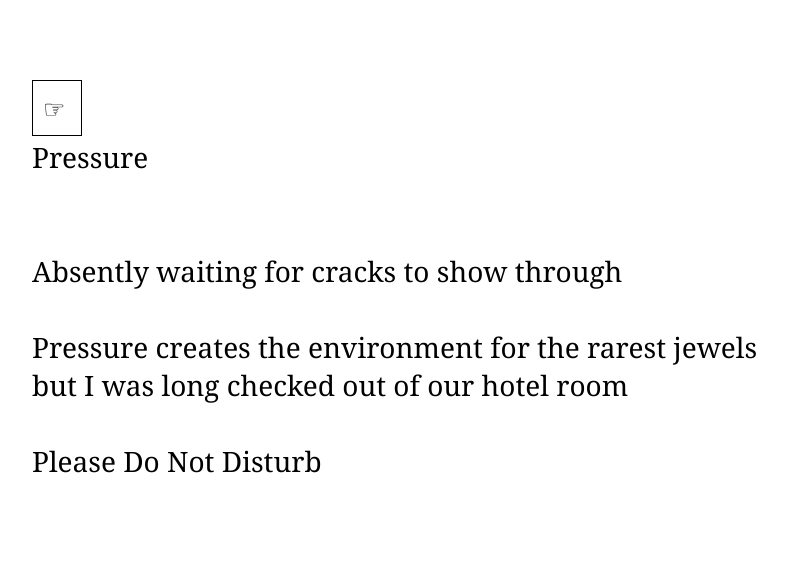
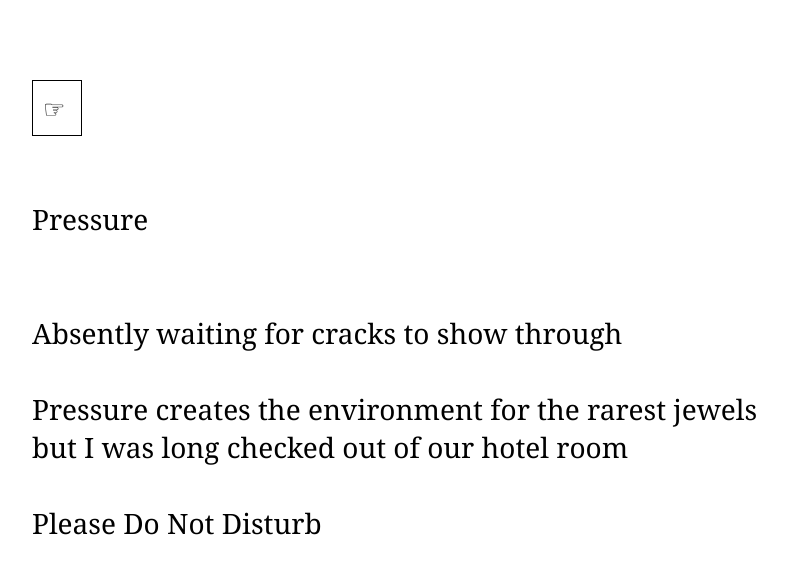
Before and after one commit to ibrand/presumptuous, a website built with Parcel: page press/index.html in a window 1280 px wide. Shown: the whole page, without its empty margins (18-805 px from the left). Built offline with nearby package versions, Linux system fonts and the light colour scheme.

Commit message:
get rid of pre styling

```diff
--- a/press/index.html
+++ b/press/index.html
@@ -9,32 +9,32 @@
   <body>
     <p><div class="text">
       <div class="pressure poem">
-Pressure
+Pressure<br/><br/><br/>
 
 
-Absently waiting for cracks to show through
+Absently waiting for cracks to show through<br/><br/>
 
-Pressure creates the environment for the rarest jewels
-but I was long checked out of our hotel room
+Pressure creates the environment for the rarest jewels<br/>
+but I was long checked out of our hotel room<br/><br/>
 
 Please Do Not Disturb
       </div>
       <div class="pressing-juice poem">
-Pressing juice
+Pressing juice<br/><br/><br/>
 
 
-Anxiously waiting for you to come through.
+Anxiously waiting for you to come through.<br/><br/>
 
-Pressing distances me from you
-but fuck it I set the table for two
+Pressing distances me from you<br/>
+but fuck it I set the table for two<br/><br/>
 
 Oranges fall to the ground as I release
       </div>
       <div class="press poem">
-Press
+Press<br/><br/>
 
 
-waiting for
+waiting for<br/><br/><br/><br/><br/>
 
 
 
@@ -42,13 +42,13 @@ waiting for
 ease
       </div>
       <div class="pressume poem">
-Pressume
+Pressume<br/><br/><br/>
 
 
-Patiently waiting for me to come to
+Patiently waiting for me to come to<br/><br/>
 
-Presume that we each had a story that was true
-that sometimes it takes years for softness to bloom
+Presume that we each had a story that was true<br/>
+that sometimes it takes years for softness to bloom<br/><br/>
 
 Back then, I folded flower after flower, found myself in each
       </div>
--- a/stylesheet.css
+++ b/stylesheet.css
@@ -69,7 +69,9 @@ div {
 div.text {
     padding: 50px;
     font-size: 30px;
-    white-space: pre;
+    position: absolute;
+    top: 100px;
+    width: 100vw;
 }
 
 .poem {
```
